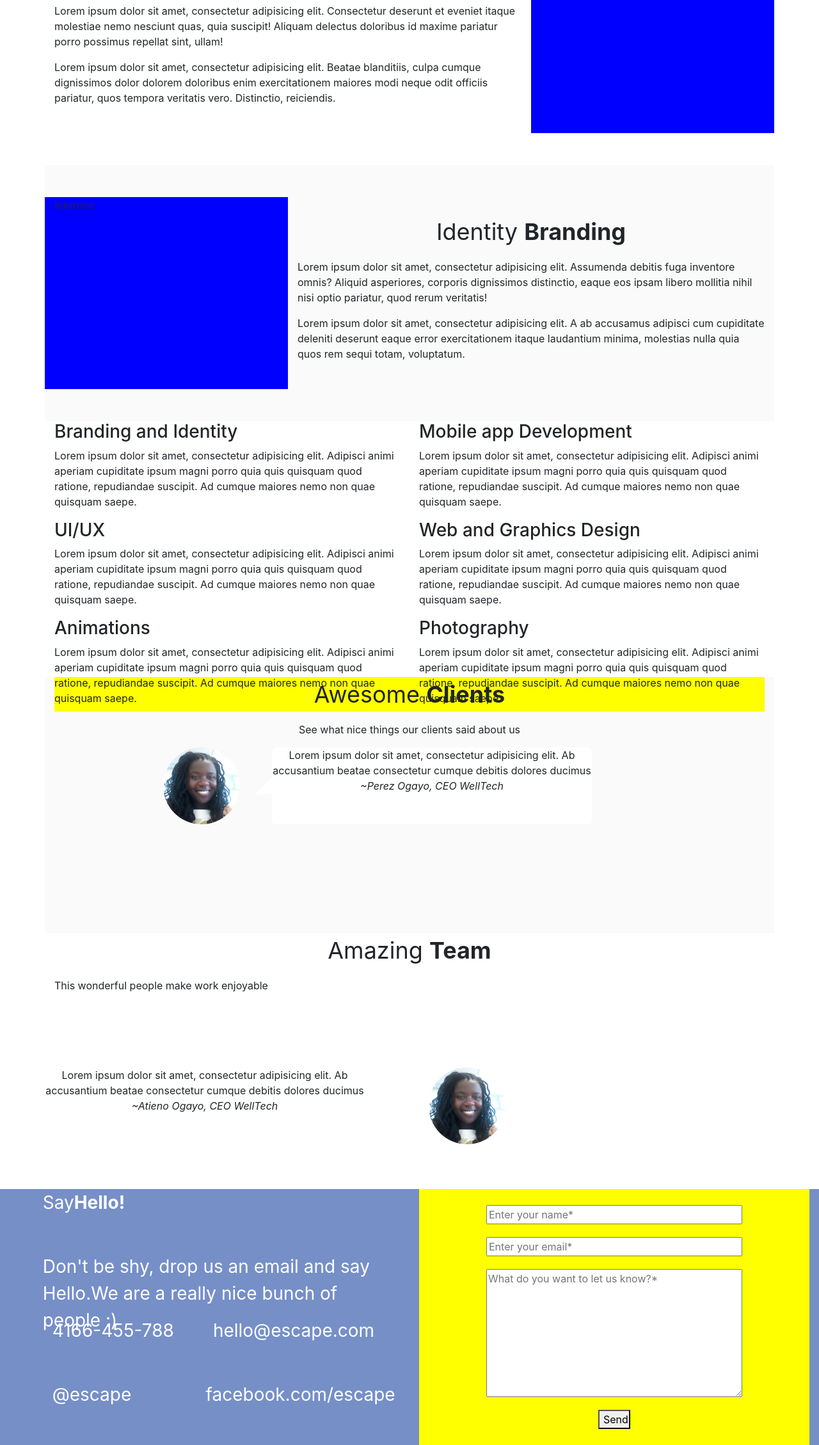
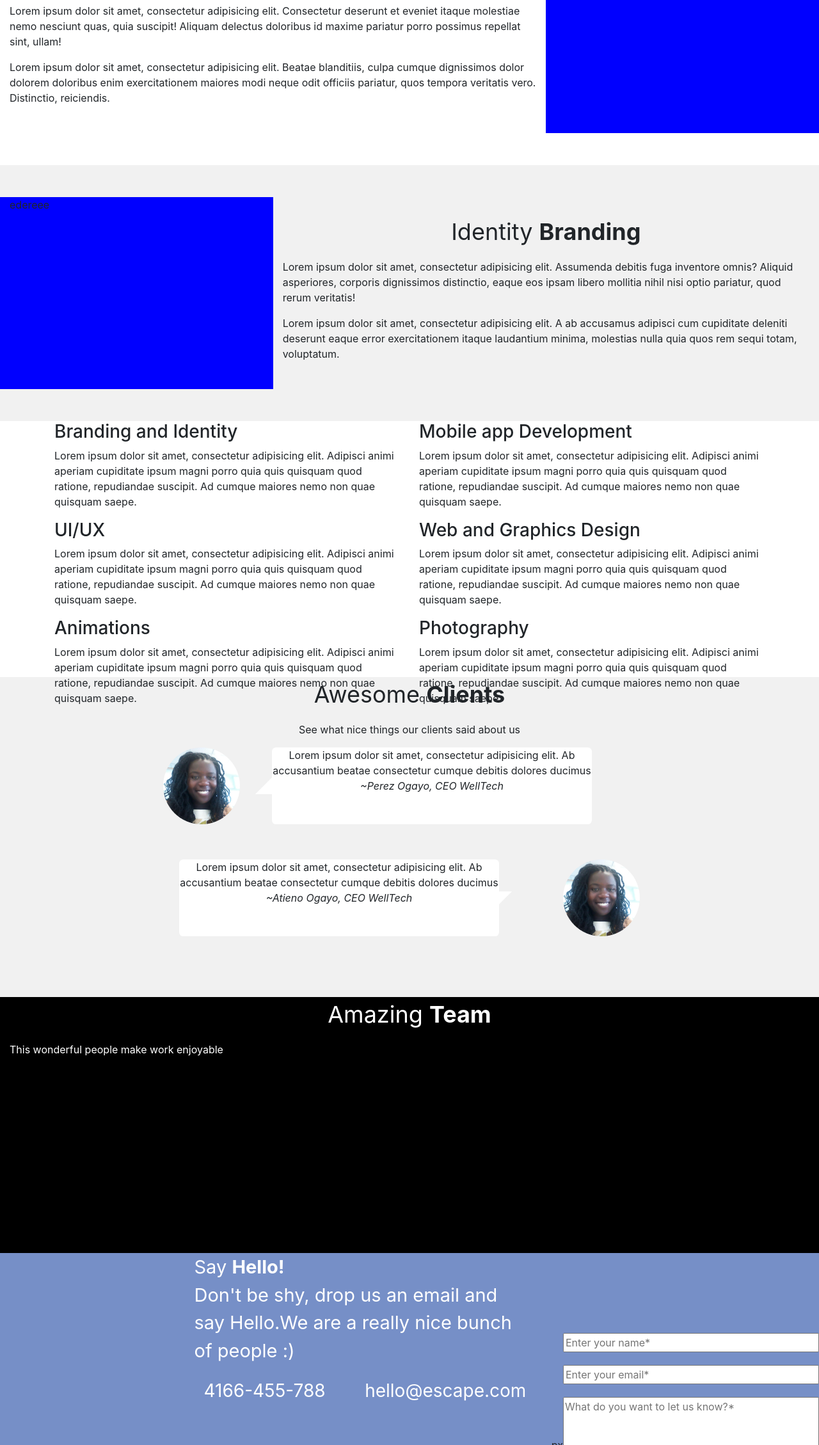
Before and after one commit to Pogayo/Perez_Ogayo-Andela-Bootstrap, a plain HTML site: page index.html in a window 1280 px wide. Shown: the part 542-2800 px from the top of the page at 64% size. Drawn offline with nearby package versions, Linux system fonts and the light colour scheme.

Commit message:
Initial commit

```diff
--- a/index.html
+++ b/index.html
@@ -37,9 +37,9 @@
 <div id="header-section" class="container-fluid" style="height:400px;">
 
    <div class="row">
-    <h1 class="offset-md-1 col-md-2" style="background-color: greenyellow">Escape</h1>
-    <div class="offset-md-5 col-md-4" style="background-color: yellow">
-        <ol id="top-nav-list" style="list-style: none; text-decoration: none;">
+    <h1 class="offset-md-1 col-md-2" style="color: white">Escape</h1>
+    <div class="offset-md-5 col-md-4" >
+        <ol id="top-nav-list" style="list-style: none;">
             <li><a href="">Home</a></li>
             <li><a href="#services">Services</a></li>
             <li><a href="#awesome-clients">Clients</a></li>
@@ -49,14 +49,14 @@
     </div>
    </div>
     <div id="header-text" class="row align-items-center justify-content-center" >
-        <div class=" justify-content-center "style="background-color: yellow;text-align: center" >
+        <div class=" justify-content-center "style="font-size:24px;text-align: center" >
         <p id="can-you">Can you build the website of my dreams?</p>
         <p id="yup">YUP,WE CAN DO THAT.</p>
         <button id="learn-more" type="button" href="https://mail.google.com/mail/u/0/#inbox">Learn More</button>
         </div>
     </div>
 </div>
-<div id="services" class="container" style="">
+<div id="services" class="container-fluid" style="">
     <div id="web-dev" class="row justify-content-center align-items-center">
         <div class="col-md-8 ">
             <p class="headings">Web <Strong>Development</Strong></p>
@@ -125,30 +125,31 @@
         </div>
             </div>
     </div>
-<div id="awesome-clients" class="container justify-content-center" style="height:400px;">
-    <p class="headings" style="background-color: yellow">Awesome <Strong>Clients</Strong></p>
+<div id="awesome-clients" class="container-fluid justify-content-center" style="height:500px;">
+
+    <p class="headings" >Awesome <Strong>Clients</Strong></p>
     <p style="text-align: center">See what nice things our clients said about us </p>
-    <div class="first-client row justify-content-center">
+    <div class="first-client row justify-content-center " >
         <img src="images/me.jpg" alt="An image of a happy client" style="margin-right: 50px">
         <div class="speech-bubble-container">
-            <div class="speech-bubble">
+            <div class="speech-bubble-left speech-bubble">
                 <p>Lorem ipsum dolor sit amet, consectetur adipisicing elit. Ab accusantium beatae consectetur cumque debitis dolores ducimus <br>
                     <em>~Perez Ogayo, CEO WellTech</em></p>
             </div>
         </div>
     </div>
-    <div class="first-client row">
+    <div class="first-client row justify-content-center ">
         <div class="speech-bubble-container">
-            <div class="speech-bubble">
+            <div class="speech-bubble-right speech-bubble">
                 <p>Lorem ipsum dolor sit amet, consectetur adipisicing elit. Ab accusantium beatae consectetur cumque debitis dolores ducimus <br>
                     <em>~Atieno Ogayo, CEO WellTech</em></p>
             </div>
         </div>
-        <img src="images/me.jpg" alt="An image of a happy client" class="" ">
+        <img src="images/me.jpg" alt="An image of a happy client" class="">
     </div>
 </div>
     <div id="brands" class="container" > </div>
-<div id="amazing-team" class="container" style="height:400px;">
+<div id="amazing-team" class="container-fluid" style="height:400px; background-color: black;color:white">
     <div><p class="headings">Amazing <Strong>Team</Strong></p>
         <p>This wonderful people make work enjoyable</p></div>
     <div id="people">
@@ -156,11 +157,11 @@
     </div>
 </div>
 <div id="contact-us" class="container-fluid justify-content-center" style="height:600px;">
-    <div class="row" style="height:600px">
+    <div class="row align-items-center" style="height:600px">
     <div id="contact-more-details" class="col-md-5 container" style="height:600px">
-        <div class="row">Say <strong>Hello!</strong> </div>
-        <div class="row">Don't be shy, drop us an email and say Hello.We are a really nice bunch of people :)</div>
-        <div id="contact-details" class="container row">
+        <div class="" > Say <strong>Hello!</strong> </div>
+        <div class="" style="margin-bottom:20px ">Don't be shy, drop us an email and say Hello.We are a really nice bunch of people :)</div>
+        <div id="contact-details" class="container ">
 
             <div class="row">
             <div class="col-md-6">4166-455-788</div>
@@ -175,9 +176,8 @@
             <div class="col-md-6">pinterest.com/escape</div>
             </div>
         </div>
-    </div>
-    <div id="form"  style="height:400px"; class="col-md-6" style="background-color: green">
-        <form method="post" href="" style="background-color: yellow ;height:inherit;" class="flex-container" >
+    </div>px
+    <div id="form"  style="height:400px;height:inherit;" class="flex-container" >
             <input type="text" placeholder="Enter your name*" required style="margin-bottom: 20px">
             <input type="email" placeholder="Enter your email*" required style="margin-bottom: 20px" >
             <textarea placeholder="What do you want to let us know?*" style="margin-bottom: 20px"></textarea>
@@ -188,9 +188,9 @@
     </div>
 </div>
 
-<div id="last" class="container-fluid" style="height:400px;">
-<hr>
-<div id="footer" class="container-fluid">
+<div id="last" class="container-fluid" style="padding: 0px;">
+<hr style="margin:0;">
+<div id="footer" class="container-fluid" style="margin:0;padding: 0px;">
 
     <footer>
         &copy 2014 Escape by Freebies Express. Made in Toronto.
@@ -198,5 +198,4 @@
 </div>
 </div>
 </body>
-
 </html>
--- a/styles.css
+++ b/styles.css
@@ -1,6 +1,10 @@
 body{
     font-family: 'Open Sans', sans-serif;
     background-color: aqua;
+}
+a{
+    color:white;
+    text-decoration:none;
 }
 .pink{
     background-color: pink;
@@ -12,7 +16,9 @@ body{
     height:300px;
 }
 li{
-    display:inline
+    display:inline;
+    font-size:18px;
+    font-color:white;
 }
 #header-section{
     background-image: url("images/bridge.jfif");
@@ -39,8 +45,9 @@ li{
     height:400px;
 
 }
+
 #identity,#awesome-clients{
-    background-color: #FAFAFA;
+    background-color: #F1F1F1;
 }
 .first-client img{
 
@@ -48,12 +55,15 @@ li{
     height:120px;
     border-radius: 50%;
 }
+.first-client{
+    height:175px;
+}
 .speech-bubble-container{
     width:500px;
     height:500px;
     margin-right: 100px;
 }
-.speech-bubble::after {
+.speech-bubble-left::after {
     content: '';
     position: absolute;
     left: 0;
@@ -67,7 +77,21 @@ li{
     margin-top: -13px;
     margin-left: -26px;
 }
-.speech-bubble {
+.speech-bubble-right::after {
+    content: '';
+    position: absolute;
+    right: 0;
+    top: 50%;
+    width: 0;
+    height: 0;
+    border: 20px solid transparent;
+    border-left-color: white;
+    border-right: 0;
+    border-top: 0;
+    margin-top: -10px;
+    margin-right: -20px;
+}
+.speech-bubble{
     position: relative;
     background:white;
     border-radius: .4em;
```
